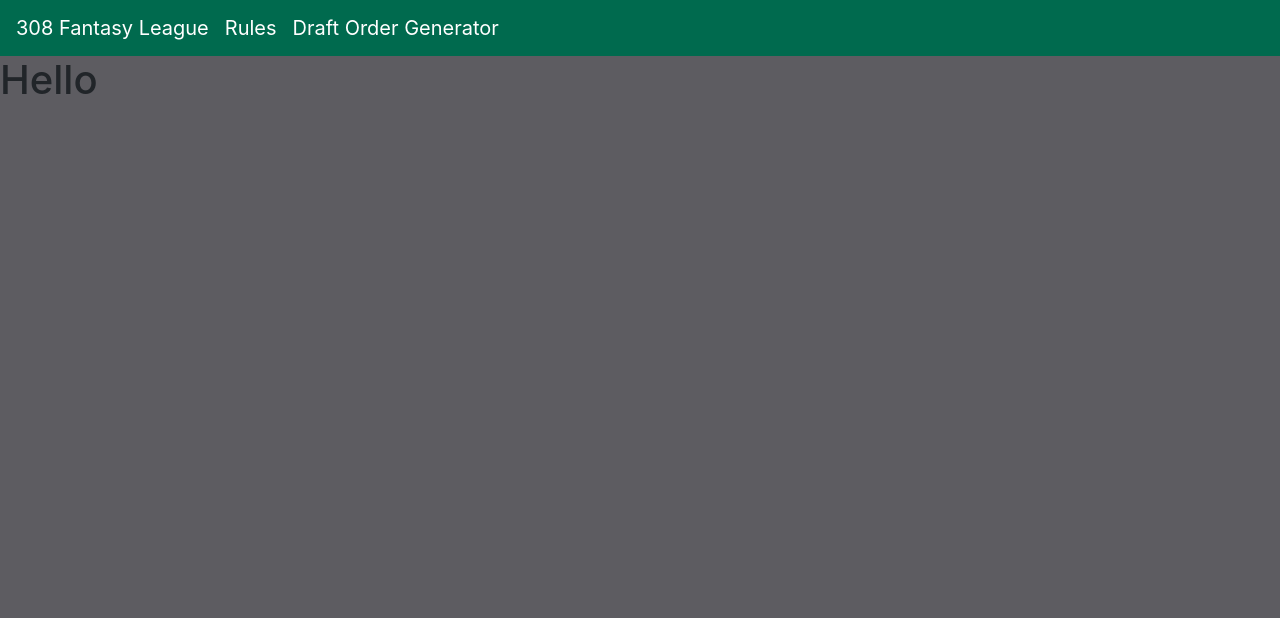
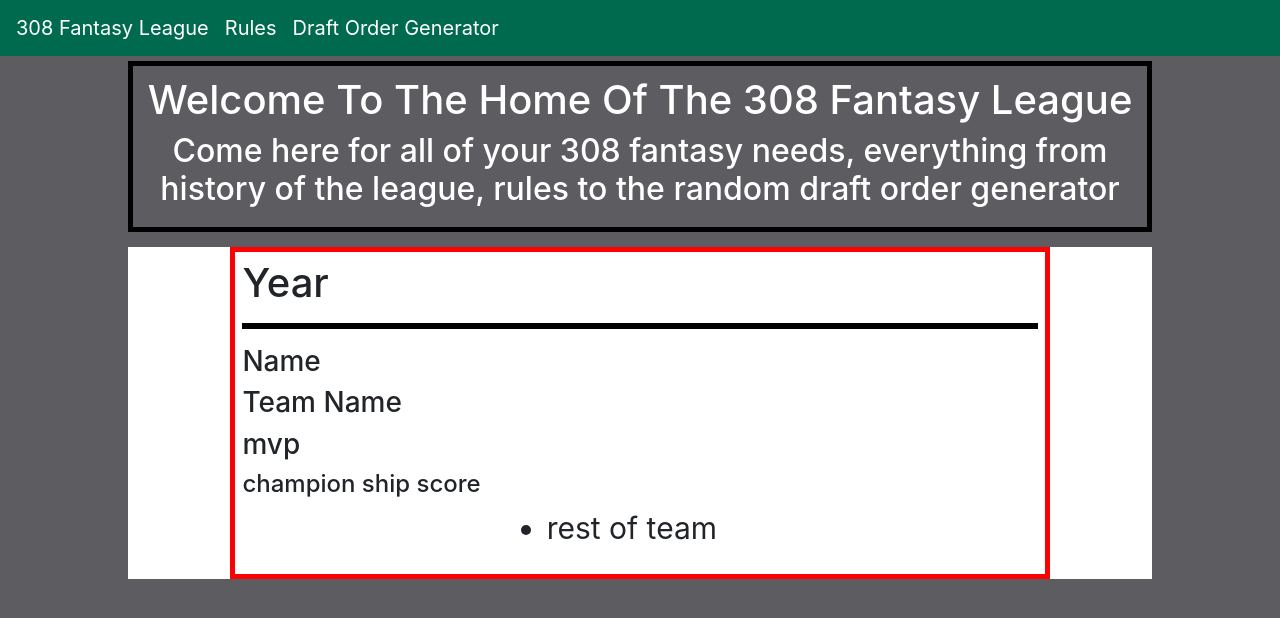
Before and after one commit to cfech/React-Fantasy, a React (Create React App) app in the folder client/: page / in a window 1280 px wide. Shown: the top 618 px of the page. Built offline with nearby package versions, Linux system fonts and the light colour scheme.

Commit message:
adding championship component and div on homepage

```diff
--- /dev/null
+++ b/client/src/components/Homebanner/banner.js
@@ -0,0 +1,13 @@
+import React from "react"
+import "./style.css"
+
+function Banner() {
+    return (
+        <div className = "Splash">
+            <h1>Welcome To The Home Of The 308 Fantasy League</h1>
+            <h2>Come here for all of your 308 fantasy needs, everything from history of the league, rules to the random draft order generator</h2>
+        </div>
+    )
+}
+
+export default Banner
--- /dev/null
+++ b/client/src/components/Homebanner/style.css
@@ -0,0 +1,9 @@
+.Splash{
+    width: 80%;
+    margin: auto;
+    text-align: center;
+    margin-top: 5px;
+    color: white;
+    border: 5px solid black;
+    padding: 10px;
+}
--- /dev/null
+++ b/client/src/components/pastChampions/champs.js
@@ -0,0 +1,22 @@
+import React from "react"
+import './style.css'
+
+function Champs() {
+    return (
+
+    <div className = "champDiv">
+    <h1>Year</h1>
+    <hr/>
+    <h3>Name</h3>
+    <h3>Team Name </h3>
+    <h3>mvp</h3>
+    <h4>champion ship score</h4>
+    <ul>
+        <li>rest of team</li>
+    </ul>
+
+    </div>
+    )
+}
+
+export default Champs
--- /dev/null
+++ b/client/src/components/pastChampions/style.css
@@ -0,0 +1,7 @@
+.champDiv{
+    width: 80%;
+    margin: auto;
+    border: 5px solid red;
+    margin-top: 10px;
+    padding: 7px;
+}
--- a/client/src/pages/DraftOrder.js
+++ b/client/src/pages/DraftOrder.js
@@ -3,6 +3,8 @@ import "./style.css"
 function DraftOrder() {
 var count = 0
 const [peopleArray, setPeopleArray] = useState([])
+
+const[previousArray, setPreviousArray]= useState({})
 
 const getRandomDraftOrder = () => {
     console.log("clicked")
@@ -13,24 +15,11 @@ const getRandomDraftOrder = () => {
         const rand = Math.floor(Math.random() * (i + 1));
         [newArr[i], newArr[rand]] = [newArr[rand], newArr[i]];
     }
-    // console.log(newArr)
     setPeopleArray(newArr)
+}
 
-    // addToPage(newArr)
-    // addHistory(newArr)
-}
-var list = document.getElementById("list")
 
-// const addToPage = (a) => {
-//     // list.textContent = ""
-//     for (let i = 0; i < a.length; i++) {
-//         let name = document.createElement("li")
-//         name.textContent = a[i]
-//         console.log(name)
-//         console.log(list)
-//         list.append(name)
-//     }
-// }
+
 
 // const addHistory = (b) =>{
 //     var oldListDiv = document.createElement("div")
--- a/client/src/pages/HomePage.js
+++ b/client/src/pages/HomePage.js
@@ -1,10 +1,20 @@
 import React from "react";
+import Banner from "../components/Homebanner/banner"
+import Champs from "../components/pastChampions/champs"
 import { Col, Row, Container } from "../components/Grid";
 import Jumbotron from "../components/Jumbotron";
+import "./style.css"
 
 function Home() {
   return (
-<h1>Hello</h1>
+    <>
+<Banner></Banner>
+
+<div className="championShipDiv">
+<Champs/>
+</div>
+
+</>
   );
 }
 
--- a/client/src/pages/style.css
+++ b/client/src/pages/style.css
@@ -54,3 +54,10 @@ button:hover{
 .historyH3{
     text-align: center;
 }
+
+.championShipDiv{
+    background-color: white;
+    width: 80%;
+    margin: auto;
+    margin-top: 15px;
+}
```
